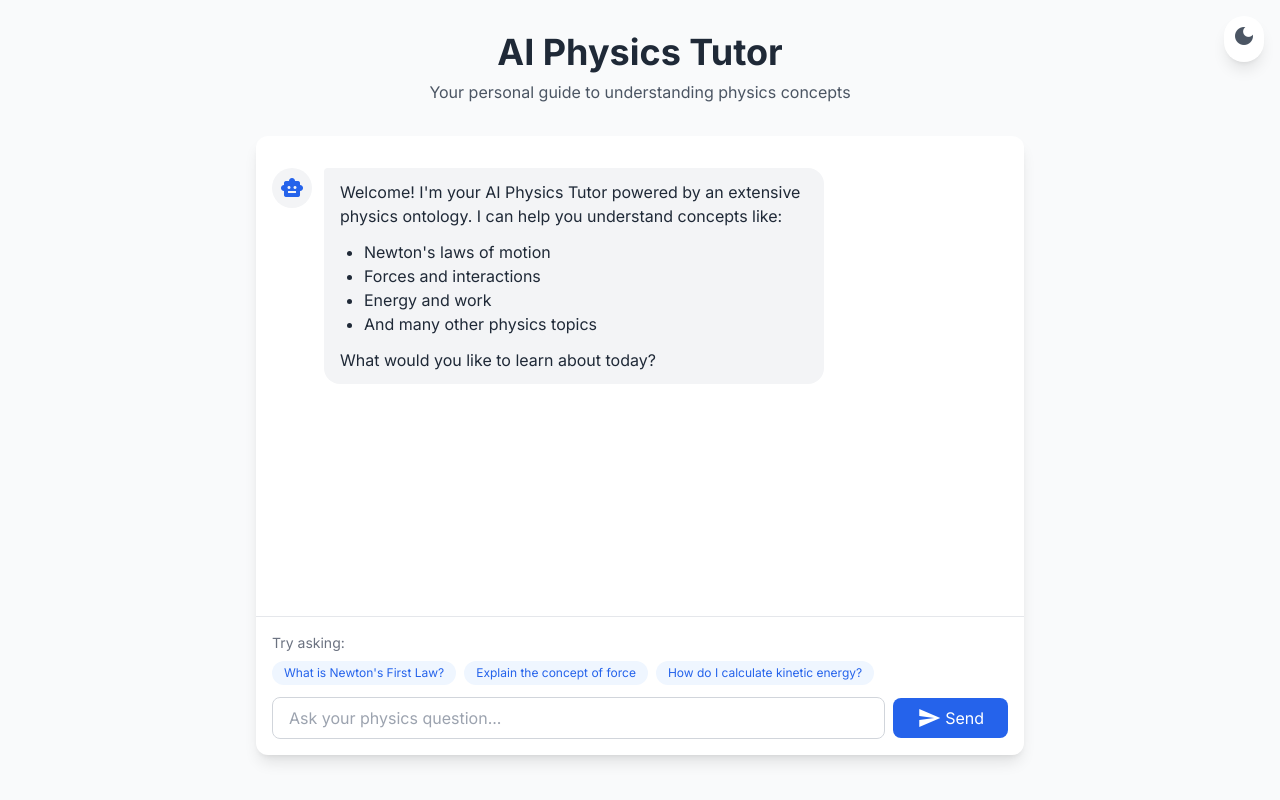
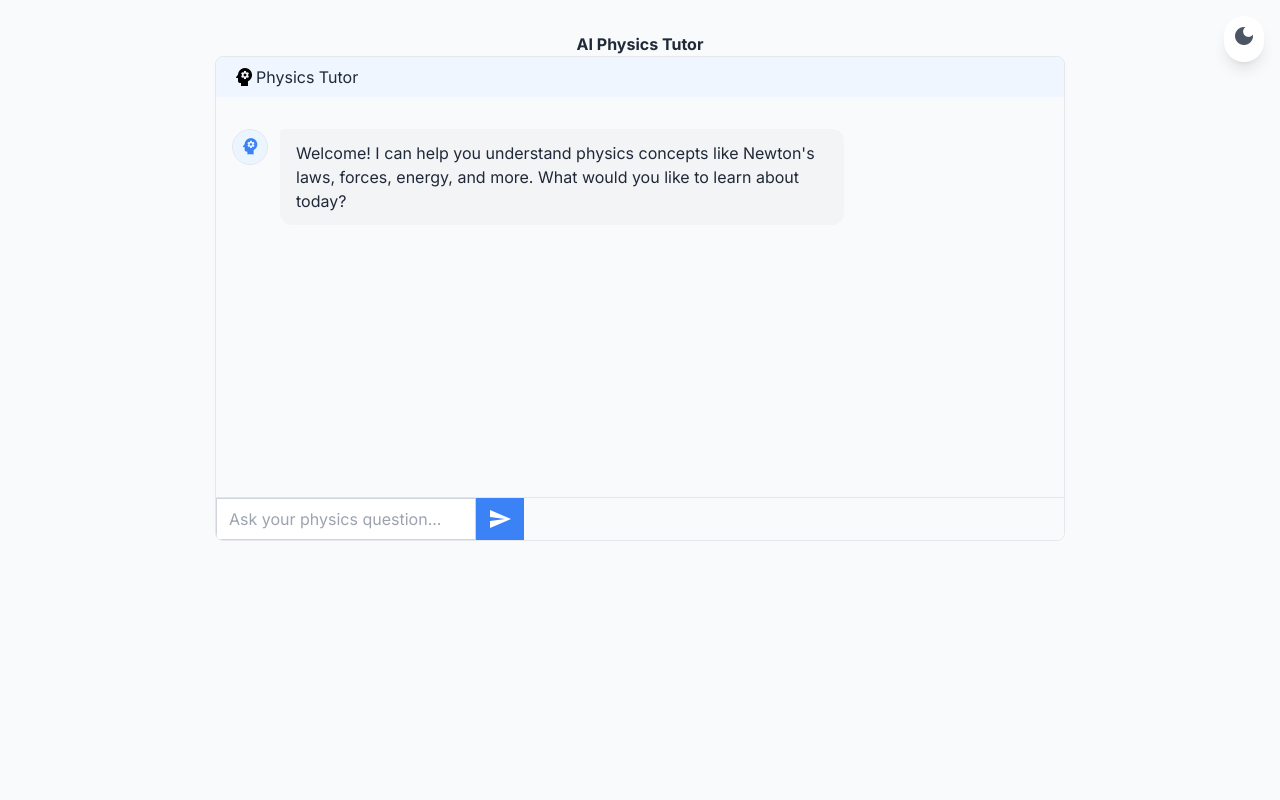
Before and after one commit to 9117KET/ai-avatar-ontology-integration-poc, a Flask app: page / in a window 1280 px wide. Run offline with Flask 2, Linux system fonts and the light colour scheme; some libraries are stand-ins or nearby versions.

Commit message:
Updated version as of 14/05/2025

```diff
--- a/static/css/style.css
+++ b/static/css/style.css
@@ -1,13 +1,21 @@
 /* Base Styles */
 :root {
-  --chat-height: 600px;
+  --chat-height: 400px;
   --message-max-width: 75%;
-  --avatar-size: 40px;
+  --avatar-size: 36px;
   --transition-speed: 200ms;
+  --border-radius: 12px;
+  --primary-color: #3b82f6;
+  --primary-hover: #2563eb;
+  --tutor-msg-bg: #f3f4f6;
+  --tutor-msg-dark-bg: #2d3748;
+  --user-msg-bg: #3b82f6;
+  --user-msg-dark-bg: #2563eb;
 }
 
 body {
   font-family: "Inter", sans-serif;
+  line-height: 1.5;
 }
 
 /* Chat Container */
@@ -15,6 +23,13 @@ body {
   height: var(--chat-height);
   overflow-y: auto;
   scroll-behavior: smooth;
+  padding: 1rem;
+  background-color: #f9fafb;
+  margin: 0 auto;
+}
+
+.dark .chat-container {
+  background-color: #1f2937;
 }
 
 .chat-container::-webkit-scrollbar {
@@ -34,20 +49,15 @@ body {
 .tutor-message,
 .user-message {
   display: flex;
-  margin-bottom: 1.5rem;
+  margin-bottom: 1rem;
   max-width: var(--message-max-width);
-  animation: messageSlide 0.3s ease-out;
+  animation: fadeIn 0.2s ease-out;
+  position: relative;
 }
 
-@keyframes messageSlide {
-  from {
-    opacity: 0;
-    transform: translateY(10px);
-  }
-  to {
-    opacity: 1;
-    transform: translateY(0);
-  }
+@keyframes fadeIn {
+  from { opacity: 0; }
+  to { opacity: 1; }
 }
 
 .tutor-message {
@@ -64,18 +74,18 @@ body {
   width: var(--avatar-size);
   height: var(--avatar-size);
   border-radius: 50%;
-  overflow: hidden;
   margin-right: 0.75rem;
   flex-shrink: 0;
-  background-color: #f3f4f6;
+  background-color: #ebf5ff;
   display: flex;
   align-items: center;
   justify-content: center;
-  transition: all var(--transition-speed) ease;
+  border: 1px solid #e5e7eb;
 }
 
 .dark .avatar {
-  background-color: #374151;
+  background-color: #2d4a8a;
+  border-color: #374151;
 }
 
 .user-message .avatar {
@@ -84,46 +94,90 @@ body {
 }
 
 .avatar-icon {
-  font-size: calc(var(--avatar-size) * 0.6) !important;
+  font-size: calc(var(--avatar-size) * 0.6);
+  color: var(--primary-color);
 }
 
-.avatar img {
-  width: 100%;
-  height: 100%;
-  object-fit: cover;
+.dark .avatar-icon {
+  color: #60a5fa;
 }
 
 .message {
   padding: 0.75rem 1rem;
-  border-radius: 1rem;
-  position: relative;
-  transition: all var(--transition-speed) ease;
+  border-radius: var(--border-radius);
+  line-height: 1.5;
 }
 
 .tutor-message .message {
-  background-color: #f3f4f6;
-  border-top-left-radius: 0.25rem;
+  background-color: var(--tutor-msg-bg);
+  border-top-left-radius: 4px;
 }
 
 .user-message .message {
-  background-color: #3b82f6;
+  background-color: var(--user-msg-bg);
   color: white;
-  border-top-right-radius: 0.25rem;
+  border-top-right-radius: 4px;
 }
 
 /* Dark Mode Message Styles */
 .dark .tutor-message .message {
-  background-color: #374151;
+  background-color: var(--tutor-msg-dark-bg);
   color: #e5e7eb;
 }
 
+.dark .tutor-message .message::before {
+  background-color: var(--tutor-msg-dark-bg);
+}
+
 .dark .user-message .message {
-  background-color: #2563eb;
+  background-color: var(--user-msg-dark-bg);
+}
+
+.dark .user-message .message::before {
+  background-color: var(--user-msg-dark-bg);
 }
 
 /* Chat-focused UI elements */
 .welcome-message {
   animation: fadeIn 0.5s ease-out;
+}
+
+/* Typing indicator */
+.typing-indicator {
+  display: flex;
+  align-items: center;
+  margin-bottom: 1.5rem;
+}
+
+.typing-indicator .dots {
+  display: flex;
+  margin-left: 0.5rem;
+}
+
+.typing-dot {
+  width: 8px;
+  height: 8px;
+  border-radius: 50%;
+  background-color: #a0aec0;
+  margin-right: 4px;
+  animation: typingBounce 1.2s infinite ease-in-out;
+}
+
+.typing-dot:nth-child(2) {
+  animation-delay: 0.2s;
+}
+
+.typing-dot:nth-child(3) {
+  animation-delay: 0.4s;
+}
+
+@keyframes typingBounce {
+  0%, 60%, 100% {
+    transform: translateY(0);
+  }
+  30% {
+    transform: translateY(-4px);
+  }
 }
 
 /* Enhanced Chat Focus - Message Formatting */
@@ -151,14 +205,81 @@ body {
 /* Make code blocks and formulas stand out */
 .message code {
   background-color: rgba(0, 0, 0, 0.05);
-  padding: 0.1rem 0.3rem;
+  padding: 0.2rem 0.4rem;
   border-radius: 0.25rem;
   font-family: monospace;
   font-size: 0.9em;
+  display: inline-block;
+  margin: 0.2rem 0;
 }
 
 .dark .message code {
   background-color: rgba(255, 255, 255, 0.1);
+}
+
+/* Formula styling */
+.formula {
+  font-family: 'Times New Roman', serif;
+  padding: 0.1rem 0.3rem;
+  margin: 0 0.1rem;
+  background-color: rgba(59, 130, 246, 0.1);
+  border-radius: 4px;
+  display: inline-block;
+}
+
+.dark .formula {
+  background-color: rgba(96, 165, 250, 0.2);
+}
+
+/* Physics term styling */
+.physics-term {
+  color: #3b82f6;
+  font-weight: 500;
+}
+
+.dark .physics-term {
+  color: #60a5fa;
+}
+
+/* Input area customization */
+#questionInput {
+  transition: all 0.2s ease;
+  max-width: 100%;
+  height: 42px;
+  box-shadow: 0 1px 3px rgba(0, 0, 0, 0.05);
+}
+
+#questionInput:focus {
+  outline: none;
+  box-shadow: 0 0 0 2px rgba(59, 130, 246, 0.3);
+  border-color: var(--primary-color);
+}
+
+#sendButton {
+  height: 42px;
+  background-color: var(--primary-color);
+  transition: all 0.2s ease;
+}
+
+#sendButton:hover {
+  background-color: var(--primary-hover);
+  transform: translateY(-1px);
+}
+
+/* Suggestion buttons */
+.suggestion-btn {
+  transition: all 0.2s ease;
+  margin: 0.25rem;
+  border: 1px solid rgba(59, 130, 246, 0.3);
+}
+
+.suggestion-btn:hover {
+  transform: translateY(-1px);
+  box-shadow: 0 2px 4px rgba(0, 0, 0, 0.1);
+}
+
+.dark .suggestion-btn {
+  border: 1px solid rgba(96, 165, 250, 0.3);
 }
 
 /* Animations */
--- a/static/index.html
+++ b/static/index.html
@@ -1,43 +1,24 @@
 <!DOCTYPE html>
-<!--
-  Main frontend interface for the Physics Tutor application.
-
-  This HTML file provides the UI for:
-  - An intuitive chat interface between student and AI tutor
-  - Enhanced display of physics formulas and concepts
-  - Responsive design with dark/light mode support
-
-  It communicates with the backend API to handle questions and
-  deliver ontology-powered physics tutoring.
--->
 <html lang="en">
   <head>
     <meta charset="UTF-8" />
     <meta name="viewport" content="width=device-width, initial-scale=1.0" />
     <title>AI Physics Tutor</title>
-    <!-- Tailwind CSS (locally built) -->
-    <link rel="stylesheet" href="css/tailwind.css" />
+    <!-- Tailwind CSS -->
+    <link rel="stylesheet" href="/static/css/tailwind.css" />
     <!-- Material Icons -->
-    <link
-      href="https://fonts.googleapis.com/icon?family=Material+Icons"
-      rel="stylesheet"
-    />
+    <link href="https://fonts.googleapis.com/icon?family=Material+Icons" rel="stylesheet" />
     <!-- Google Fonts -->
-    <link
-      href="https://fonts.googleapis.com/css2?family=Inter:wght@400;500;600;700&display=swap"
-      rel="stylesheet"
-    />
+    <link href="https://fonts.googleapis.com/css2?family=Inter:wght@400;500;600;700&display=swap" rel="stylesheet" />
     <!-- Custom styles -->
-    <link rel="stylesheet" href="static/css/style.css" />
+    <link rel="stylesheet" href="/static/css/style.css" />
     <!-- Favicon -->
-    <link rel="icon" href="favicon.ico" />
+    <link rel="icon" href="/static/favicon.ico" />
     <!-- Tailwind Config -->
     <script>
       tailwind.config = {
         darkMode: "class",
-        theme: {
-          extend: {},
-        },
+        theme: { extend: {} }
       };
     </script>
   </head>
@@ -46,54 +27,42 @@
     <div class="fixed top-4 right-4 z-50">
       <button
         id="themeToggle"
-        class="p-2 rounded-full bg-white dark:bg-gray-800 shadow-lg"
+        class="p-2 rounded-full bg-white dark:bg-gray-800 shadow-lg hover:bg-gray-100 dark:hover:bg-gray-700 transition-all"
+        title="Toggle Dark/Light Mode"
       >
-        <span class="material-icons dark:text-yellow-400 text-gray-600"
-          >dark_mode</span
-        >
+        <span class="material-icons dark:text-yellow-400 text-gray-600">dark_mode</span>
       </button>
     </div>
 
-    <div class="container mx-auto px-4 py-8">
-      <div class="max-w-6xl mx-auto">
+    <div class="container mx-auto px-4 py-8 flex justify-center">
+      <div class="w-full max-w-2xl">
         <!-- Header -->
-        <header class="text-center mb-8">
-          <h1 class="text-4xl font-bold text-gray-800 dark:text-white mb-2">
+        <header class="text-center mb-4">
+          <h1 class="text-3xl font-bold text-gray-800 dark:text-white">
             AI Physics Tutor
           </h1>
-          <p class="text-gray-600 dark:text-gray-300">
-            Your personal guide to understanding physics concepts
-          </p>
         </header>
 
-        <!-- Main Content -->
-        <div class="max-w-3xl mx-auto">
         <!-- Chat Interface -->
-            <div
-              class="bg-white dark:bg-gray-800 rounded-xl shadow-lg overflow-hidden"
-            >
+        <div class="bg-white dark:bg-gray-800 rounded-lg shadow-md overflow-hidden border border-gray-200 dark:border-gray-700">
+          <!-- Chat Header -->
+          <div class="px-4 py-2 border-b border-gray-200 dark:border-gray-700 bg-blue-50 dark:bg-gray-800 flex items-center">
+            <div class="flex items-center">
+              <span class="material-icons text-blue-500 mr-2">psychology</span>
+              <h3 class="font-medium text-gray-800 dark:text-white">Physics Tutor</h3>
+            </div>
+          </div>
+
           <!-- Chat Messages -->
-              <div id="chatContainer" class="chat-container p-4">
+          <div id="chatContainer" class="chat-container">
             <div class="welcome-message">
               <div class="tutor-message">
                 <div class="avatar">
-                      <span
-                        class="material-icons avatar-icon text-blue-600 dark:text-blue-400"
-                        >smart_toy</span
-                      >
+                  <span class="material-icons avatar-icon">psychology</span>
                 </div>
                 <div class="message">
                   <p class="text-gray-800 dark:text-gray-200">
-                        Welcome! I'm your AI Physics Tutor powered by an extensive physics ontology. I can help you understand concepts like:
-                      </p>
-                      <ul class="text-gray-800 dark:text-gray-200 list-disc ml-6 mt-2">
-                        <li>Newton's laws of motion</li>
-                        <li>Forces and interactions</li>
-                        <li>Energy and work</li>
-                        <li>And many other physics topics</li>
-                      </ul>
-                      <p class="text-gray-800 dark:text-gray-200 mt-2">
-                        What would you like to learn about today?
+                    Welcome! I can help you understand physics concepts like Newton's laws, forces, energy, and more. What would you like to learn about today?
                   </p>
                 </div>
               </div>
@@ -101,40 +70,20 @@
           </div>
 
           <!-- Input Area -->
-              <div class="border-t border-gray-200 dark:border-gray-700 p-4">
-                <!-- Suggested Questions -->
-                <div class="mb-3">
-                  <p class="text-sm text-gray-500 dark:text-gray-400 mb-2">Try asking:</p>
-                  <div class="flex flex-wrap gap-2">
-                    <button class="suggestion-btn text-xs bg-blue-50 hover:bg-blue-100 dark:bg-blue-900/30 dark:hover:bg-blue-800/50 text-blue-600 dark:text-blue-400 px-3 py-1 rounded-full transition-colors">
-                      What is Newton's First Law?
-                    </button>
-                    <button class="suggestion-btn text-xs bg-blue-50 hover:bg-blue-100 dark:bg-blue-900/30 dark:hover:bg-blue-800/50 text-blue-600 dark:text-blue-400 px-3 py-1 rounded-full transition-colors">
-                      Explain the concept of force
-                    </button>
-                    <button class="suggestion-btn text-xs bg-blue-50 hover:bg-blue-100 dark:bg-blue-900/30 dark:hover:bg-blue-800/50 text-blue-600 dark:text-blue-400 px-3 py-1 rounded-full transition-colors">
-                      How do I calculate kinetic energy?
-                    </button>
-                  </div>
-                </div>
-
-                <!-- Question Input -->
-                <div class="flex items-center space-x-2">
+          <div class="border-t border-gray-200 dark:border-gray-700 p-3 bg-gray-50 dark:bg-gray-800">
+            <div class="flex items-center">
               <input
                 type="text"
                 id="questionInput"
-                    class="flex-1 px-4 py-2 rounded-lg border border-gray-300 dark:border-gray-600 bg-white dark:bg-gray-700 text-gray-800 dark:text-gray-200 focus:outline-none focus:ring-2 focus:ring-blue-500"
+                class="w-full px-3 py-2 rounded-md border border-gray-300 dark:border-gray-600 bg-white dark:bg-gray-700 text-gray-800 dark:text-gray-200 focus:outline-none focus:ring-1 focus:ring-blue-500"
                 placeholder="Ask your physics question..."
               />
               <button
                 id="sendButton"
-                    class="px-6 py-2 bg-blue-600 hover:bg-blue-700 text-white rounded-lg transition-colors duration-200 flex items-center"
+                class="ml-2 px-3 py-2 bg-blue-600 hover:bg-blue-700 text-white rounded-md transition-colors duration-200 flex items-center"
               >
-                    <span class="material-icons mr-1">send</span>
-                    Send
+                <span class="material-icons">send</span>
               </button>
-                </div>
-              </div>
             </div>
           </div>
         </div>
@@ -146,19 +95,13 @@
       id="loadingOverlay"
       class="fixed inset-0 bg-black bg-opacity-50 hidden items-center justify-center z-50"
     >
-      <div
-        class="bg-white dark:bg-gray-800 rounded-lg p-6 flex items-center space-x-4"
-      >
-        <div
-          class="animate-spin rounded-full h-8 w-8 border-4 border-blue-600 border-t-transparent"
-        ></div>
-        <p class="text-gray-800 dark:text-gray-200">
-          Processing your question...
-        </p>
+      <div class="bg-white dark:bg-gray-800 rounded-lg p-4 flex items-center space-x-3">
+        <div class="animate-spin rounded-full h-6 w-6 border-4 border-blue-600 border-t-transparent"></div>
+        <p class="text-gray-800 dark:text-gray-200">Processing...</p>
       </div>
     </div>
 
     <!-- Scripts -->
-    <script src="static/js/app.js"></script>
+    <script src="/static/js/app.js"></script>
   </body>
 </html>
--- a/static/js/app.js
+++ b/static/js/app.js
@@ -102,24 +102,72 @@ document.addEventListener("DOMContentLoaded", () => {
       // Add user message to chat
       this.addMessage(message, "user");
 
-      // Show loading state
-      loadingOverlay.classList.remove("hidden");
-      loadingOverlay.classList.add("flex");
+      // Add typing indicator
+      const typingIndicator = this.addTypingIndicator();
+
+      // Scroll to the indicator
+      chatContainer.scrollTo({
+        top: chatContainer.scrollHeight,
+        behavior: 'smooth'
+      });
 
       try {
         // Get tutor's response
         const response = await api.fetchTutorResponse(message);
+
+        // Remove typing indicator
+        typingIndicator.remove();
+
+        // Add a small delay for better UX
+        await new Promise(resolve => setTimeout(resolve, 300));
+
+        // Add tutor response
         this.addMessage(response.response, "tutor");
       } catch (error) {
         console.error("Error:", error);
+
+        // Remove typing indicator
+        typingIndicator.remove();
+
         this.addMessage(
           "Sorry, I encountered an error. Please try again.",
           "tutor"
         );
-      } finally {
-        loadingOverlay.classList.add("hidden");
-        loadingOverlay.classList.remove("flex");
       }
+    },
+
+    // Add a typing indicator to the chat
+    addTypingIndicator() {
+      const typingDiv = document.createElement("div");
+      typingDiv.className = "typing-indicator tutor-message";
+
+      const avatar = document.createElement("div");
+      avatar.className = "avatar";
+
+      const icon = document.createElement("span");
+      icon.className = "material-icons avatar-icon";
+      icon.textContent = "psychology";
+      avatar.appendChild(icon);
+
+      const dotsContainer = document.createElement("div");
+      dotsContainer.className = "message";
+
+      const dots = document.createElement("div");
+      dots.className = "dots flex items-center";
+
+      // Create the typing dots
+      for (let i = 0; i < 3; i++) {
+        const dot = document.createElement("div");
+        dot.className = "typing-dot";
+        dots.appendChild(dot);
+      }
+
+      dotsContainer.appendChild(dots);
+      typingDiv.appendChild(avatar);
+      typingDiv.appendChild(dotsContainer);
+
+      chatContainer.appendChild(typingDiv);
+      return typingDiv;
     },
 
     addMessage(content, type) {
@@ -131,12 +179,8 @@ document.addEventListener("DOMContentLoaded", () => {
 
       // Use Material Icons instead of images
       const icon = document.createElement("span");
-      icon.className = `material-icons avatar-icon ${
-        type === "tutor"
-          ? "text-blue-600 dark:text-blue-400"
-          : "text-gray-600 dark:text-gray-400"
-      }`;
-      icon.textContent = type === "tutor" ? "smart_toy" : "person";
+      icon.className = "material-icons avatar-icon";
+      icon.textContent = type === "tutor" ? "psychology" : "person";
       avatar.appendChild(icon);
 
       const message = document.createElement("div");
```
Also changed, not shown: pictures/ontology_enhance_model copy.png (added). Lines whose indentation alone changed are shown as unchanged.
